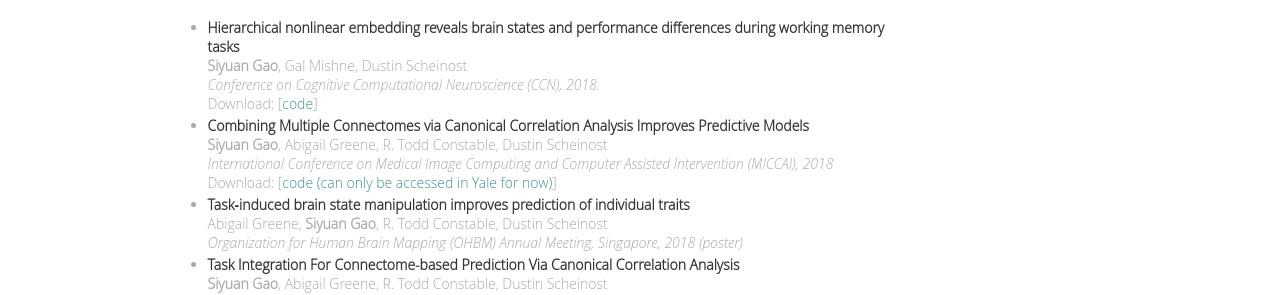
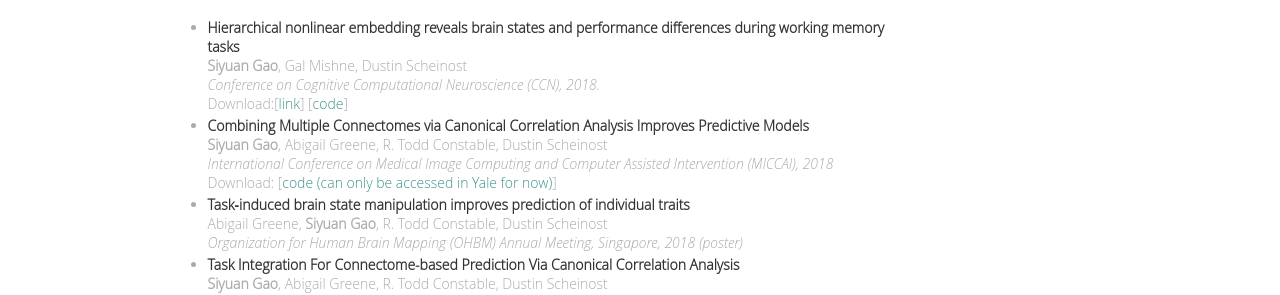
Before and after one commit to carricky/carricky.github.io, a Jekyll site: the page built from research.html, in a window 1280 px wide and 900 px high. Shown: the part 430-725 px from the top of the window. Built offline with Jekyll 4.4.1, drawn with Linux system fonts in a browser that asks for light colours; nearby versions of some CDN libraries; comment, search, counter and statistics services are not loaded.

Commit message:
add link to the CCN paper

```diff
--- a/research.html
+++ b/research.html
@@ -63,7 +63,7 @@ that it's only available in index.html -->
         <div style="font-style:italic">
             Conference on Cognitive Computational Neuroscience (CCN), 2018.
         </div>
-        Download: [<a href="https://github.com/carricky/2sDM">code</a>]
+        Download:[<a href="https://ccneuro.org/2018/proceedings/1139.pdf">link</a>] [<a href="https://github.com/carricky/2sDM">code</a>]
     </li>
     <li>
         <div style="color:#333333; font-weight:bold">
```
